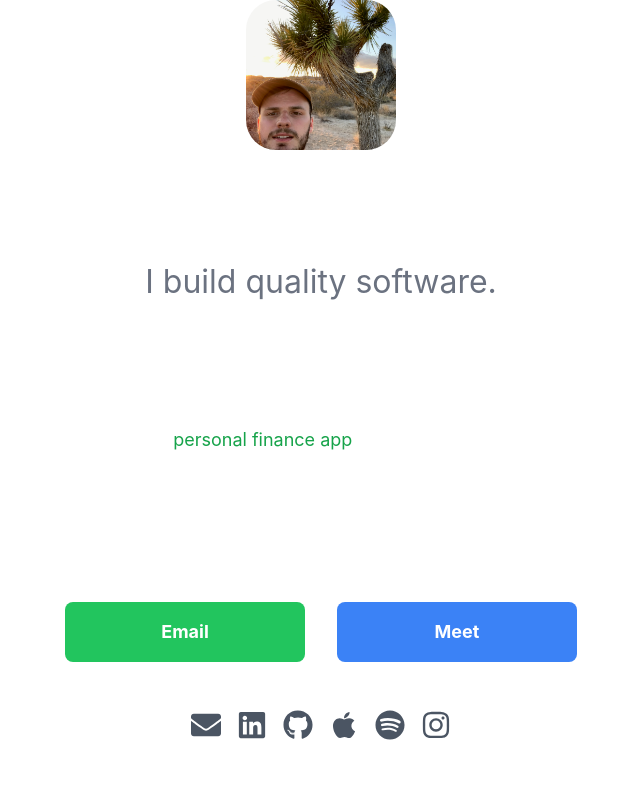
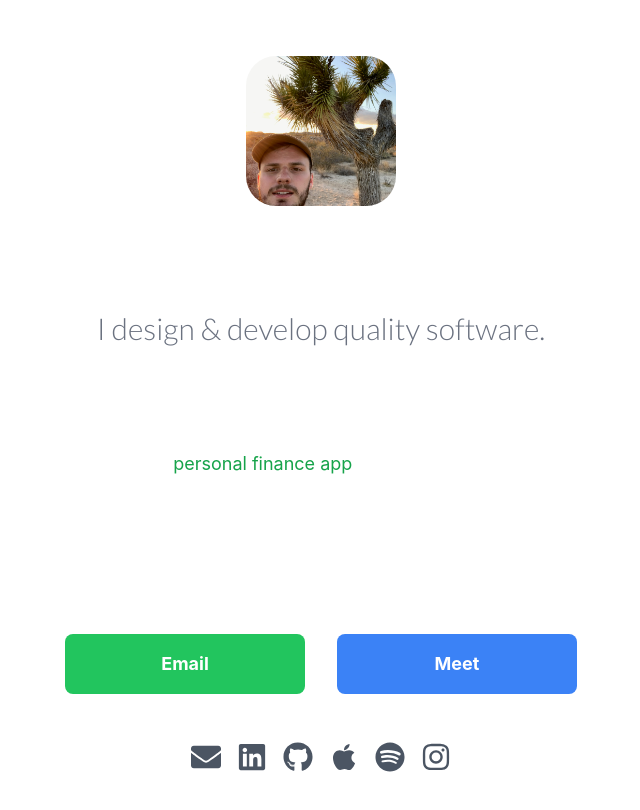
Before and after one commit to tylercote/tylercote.dev, a Next.js app: page / in a window 1280 px wide. Shown: the top 810 px of the page, without its empty margins (319-959 px from the left). Built offline with nearby package versions, Linux system fonts and the light colour scheme.

Commit message:
change font size

```diff
--- a/components/Layout.js
+++ b/components/Layout.js
@@ -8,8 +8,8 @@ export default function Layout({ children }) {
       <footer className={'flex flex-col items-center justify-center'}>
 
         <div className={'flex items-center justify-center mb-12'}>
-          <a href='mailto:tyler16cote@gmail.com' target={'_blank'} rel="noreferrer" className='text-center w-48 sm:w-60 mr-8 hover:scale-105 rounded-lg px-8 py-4 color-white font-bold text-white text-lg bg-green-500'>Email</a>
-          <a href='' className='text-center w-48 sm:w-60 hover:scale-105 rounded-lg px-8 py-4 color-white font-bold text-white text-lg bg-blue-500'>Meet</a>
+          <a href='mailto:tyler16cote@gmail.com' target={'_blank'} rel="noreferrer" className='text-center w-34 sm:w-60 mr-8 hover:scale-105 rounded-lg px-8 py-4 color-white font-bold text-white text-lg bg-green-500'>Email</a>
+          <a href='' className='text-center w-34 sm:w-60 hover:scale-105 rounded-lg px-8 py-4 color-white font-bold text-white text-lg bg-blue-500'>Meet</a>
         </div>
 
         <div className={'flex items-center justify-center '}>
--- /dev/null
+++ b/pages/_document.js
@@ -0,0 +1,26 @@
+import Document, { Html, Head, Main, NextScript } from 'next/document'
+
+class MyDocument extends Document {
+  static async getInitialProps(ctx) {
+    const initialProps = await Document.getInitialProps(ctx)
+    return { ...initialProps }
+  }
+
+  render() {
+    return (
+      <Html>
+        <Head>
+          <link rel="preconnect" href="https://fonts.googleapis.com" />
+          <link rel="preconnect" href="https://fonts.gstatic.com" crossorigin />
+          <link href="https://fonts.googleapis.com/css2?family=Lato:wght@300;400;700&display=swap" rel="stylesheet" />
+        </Head>
+        <body>
+          <Main />
+          <NextScript />
+        </body>
+      </Html>
+    )
+  }
+}
+
+export default MyDocument;
--- a/pages/index.js
+++ b/pages/index.js
@@ -12,25 +12,29 @@ export default function Home() {
         <link rel="icon" href="/favicon.ico" />
       </Head>
 
-      <main className={'container mx-auto flex flex-col justify-center items-center'}>
+      <main className={'container mx-auto flex flex-col justify-center items-center pt-8 sm:pt-14'}>
 
         <Image style={{ borderRadius: '30px' }} layout='fixed' objectFit="cover" src="/profile-photo.jpeg" alt="Me" width={150} height={150} />
 
         <div className='flex flex-col align-center justify-center'>
-          <h1 className="text-center mt-3">
+          <h1 className="text-5xl sm:text-6xl font-bold text-center mt-8 mb-3">
             Tyler Cote
           </h1>
 
-          <h3 className='text-center text-gray-500 mb-16'>I build quality software.</h3>
+          <h3 className='text-2xl sm:text-3xl text-center text-gray-500 mb-12'>I design & develop quality software.</h3>
 
-          <p className='text-center text-lg max-w-xl mb-8 px-4'>
+          <p className='text-center text-lg max-w-xl mb-8 mx-12'>
            I&apos;m a full-stack developer with frontend, backend, and mobile development experience.  Currently living in Boston, MA and building a&nbsp;
            <a className='text-green-600 hover:underline' href='https://pockets.tech/ios' _target='blank'>personal finance app</a>
            &nbsp;for the next generation.
           </p>
 
-          <p className='text-center text-lg max-w-xl mb-8 px-4'>
-           Some tools I commonly work with include Java, Node.js, TypeScript, React, React Native, Angular, Python, MySQL, Postgres, and GraphQL.
+          <p className='text-center text-lg mx-w-xl mb-2'>
+            Some tools I commonly work with include:
+          </p>
+
+          <p className='text-center text-lg max-w-xl mb-8 mx-12'>
+           Java, Node.js, TypeScript, React, React Native, Angular, Python, MySQL, Postgres, and GraphQL.
           </p>
         </div>
       </main>
--- a/styles/globals.css
+++ b/styles/globals.css
@@ -11,22 +11,17 @@ body {
     Ubuntu, Cantarell, Fira Sans, Droid Sans, Helvetica Neue, sans-serif;
 }
 
-h1 {
-  font-size: 4rem;
-  font-weight: bold;
+a {
+  color: inherit;
+  text-decoration: none;
 }
 
-h2 {
-  font-size: 2.5rem;
+h1, h2, h3 {
+  font-family: Lato;
 }
 
 h3 {
-  font-size: 2rem;
-}
-
-a {
-  color: inherit;
-  text-decoration: none;
+  font-weight:lighter;
 }
 
 * {
```
Also changed, not shown: components/Footer.js (deleted).
